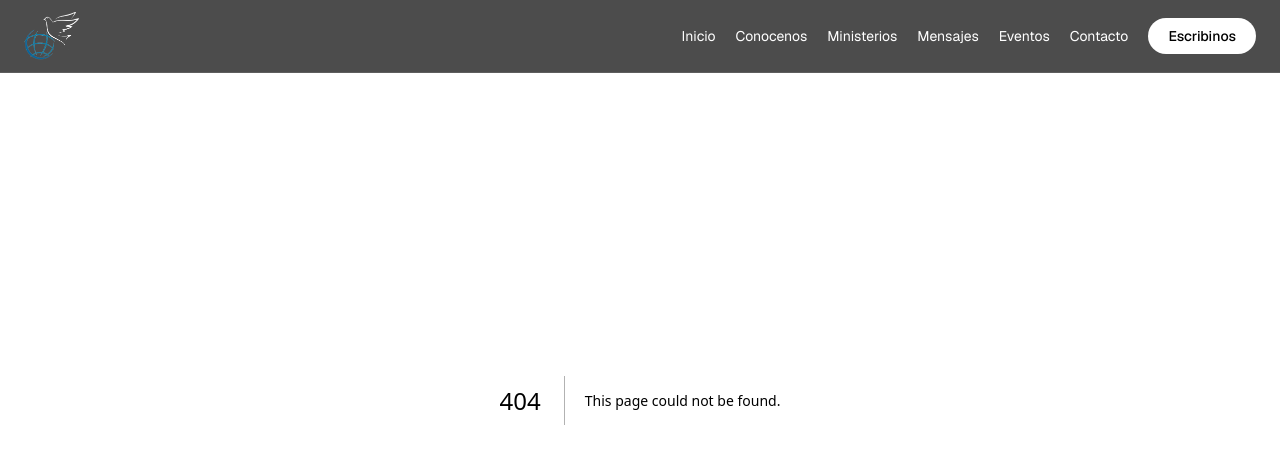
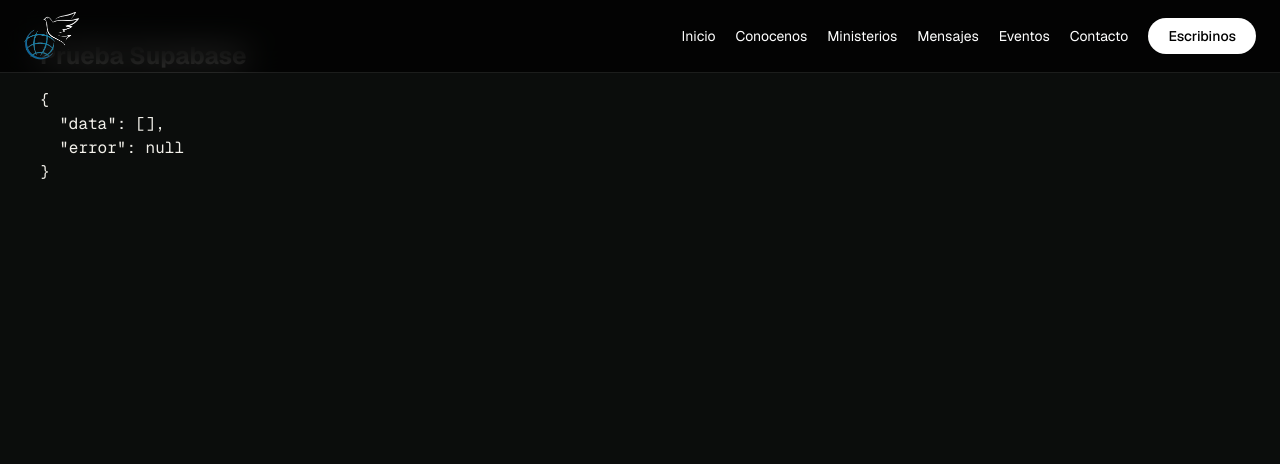
Before and after one commit to yohita86/Proyecto.MEP, a Next.js app: page /test-supabase in a window 1280 px wide. Before the commit this address had no page. Shown: the top 464 px of the page. Built offline with nearby package versions, Linux system fonts and the light colour scheme; no server answers; the database is empty.

Commit message:
Configuré conexión inicial con Supabase

```diff
--- /dev/null
+++ b/app/test-supabase/page.tsx
@@ -0,0 +1,19 @@
+import { createClient } from "@/lib/supabase/client";
+
+export default async function TestSupabasePage() {
+  const supabase = createClient();
+
+  const { data, error } = await supabase
+    .from("test")
+    .select("*");
+
+  return (
+    <main className="p-10">
+      <h1 className="text-2xl font-bold">Prueba Supabase</h1>
+
+      <pre className="mt-4">
+        {JSON.stringify({ data, error }, null, 2)}
+      </pre>
+    </main>
+  );
+}
--- /dev/null
+++ b/lib/supabase/client.ts
@@ -0,0 +1,8 @@
+import { createBrowserClient } from "@supabase/ssr";
+
+export function createClient() {
+  return createBrowserClient(
+    process.env.NEXT_PUBLIC_SUPABASE_URL!,
+    process.env.NEXT_PUBLIC_SUPABASE_PUBLISHABLE_KEY!
+  );
+}
--- a/package.json
+++ b/package.json
@@ -9,6 +9,8 @@
     "lint": "eslint"
   },
   "dependencies": {
+    "@supabase/ssr": "^0.12.7",
+    "@supabase/supabase-js": "^2.117.2",
     "next": "16.3.5",
     "react": "19.2.8",
     "react-dom": "19.2.8"
```
Also changed, not shown: lib/supabase/server.ts (added), 1 other file (tests, documents, lock files or other folders).
